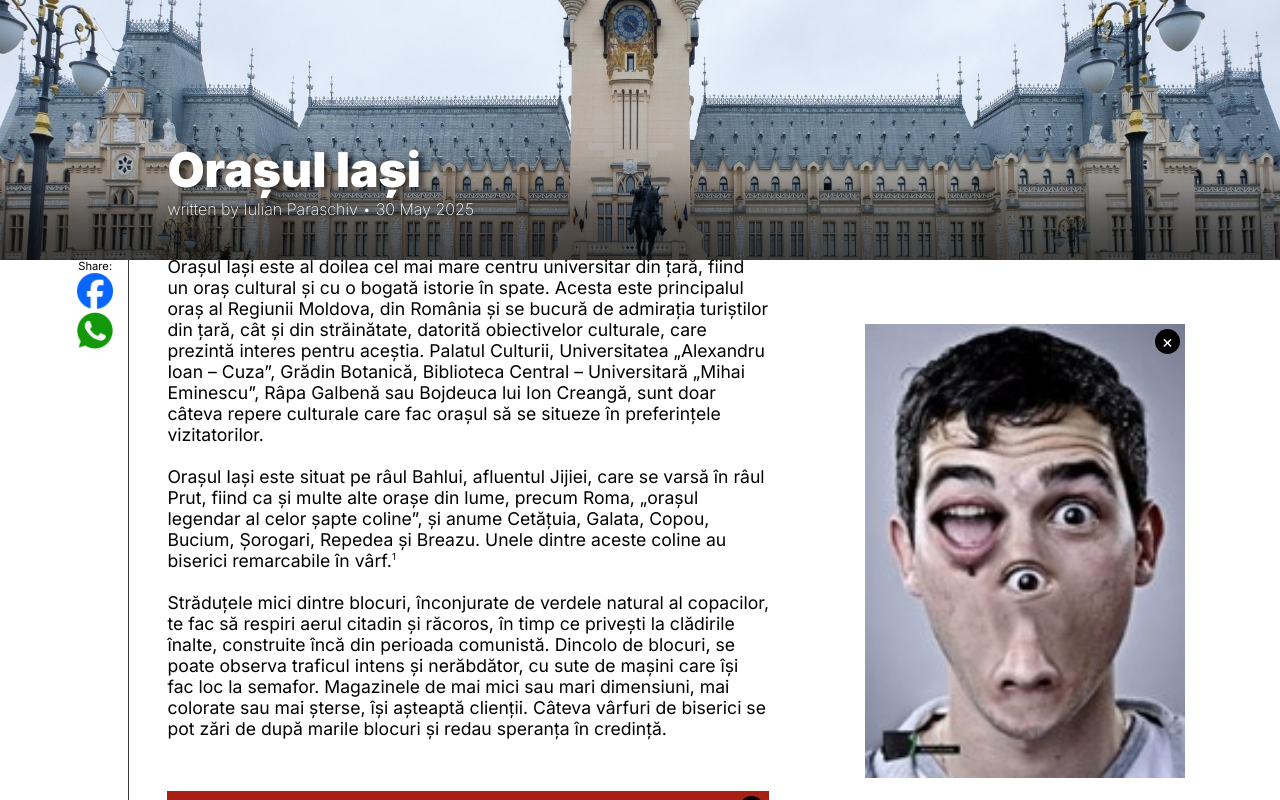
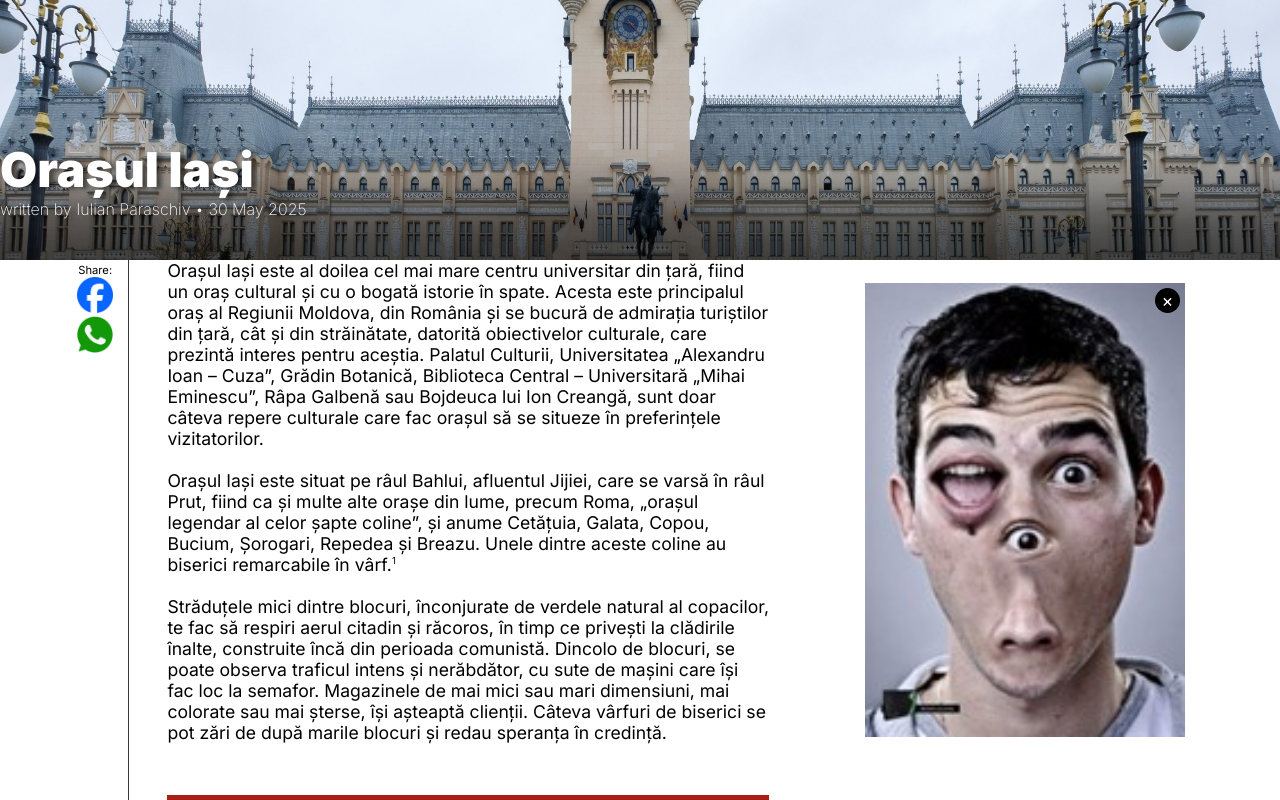
Before and after one commit to antonicad/orasul-iasi, a React (Vite) app: page /#/ in a window 1280 px wide. Shown: the part 300-1100 px from the top of the page. Built offline with nearby package versions, Linux system fonts and the light colour scheme.

Commit message:
modified:   src/pages/Article.css 	modified:   src/pages/Article.jsx

```diff
--- a/src/pages/Article.css
+++ b/src/pages/Article.css
@@ -47,6 +47,7 @@
     margin-bottom: -12vh;
     font-size: .7rem;
     text-align: center;
+    position: relative;
 }
 
 .share img {
@@ -79,7 +80,8 @@
 }
 
 .article-content {
-    margin-top: 7vh;
+    margin-top: 10%;
+    position: relative;
 }
 
 .article-content .chestionar {
--- a/src/pages/Article.jsx
+++ b/src/pages/Article.jsx
@@ -22,12 +22,12 @@ const Article = () => {
       </div>
       <div className="banner">
       </div>
-      <div className="for-ad">
-        <div className="the-article">
-          <div className="header">
+                <div className="header">
             <h1>Orașul Iași</h1>
             <p>written by Iulian Paraschiv • 30 May 2025</p>
           </div>
+      <div className="for-ad">
+        <div className="the-article">
           <div className="article-content">
             <div className="share">
               Share:
```
